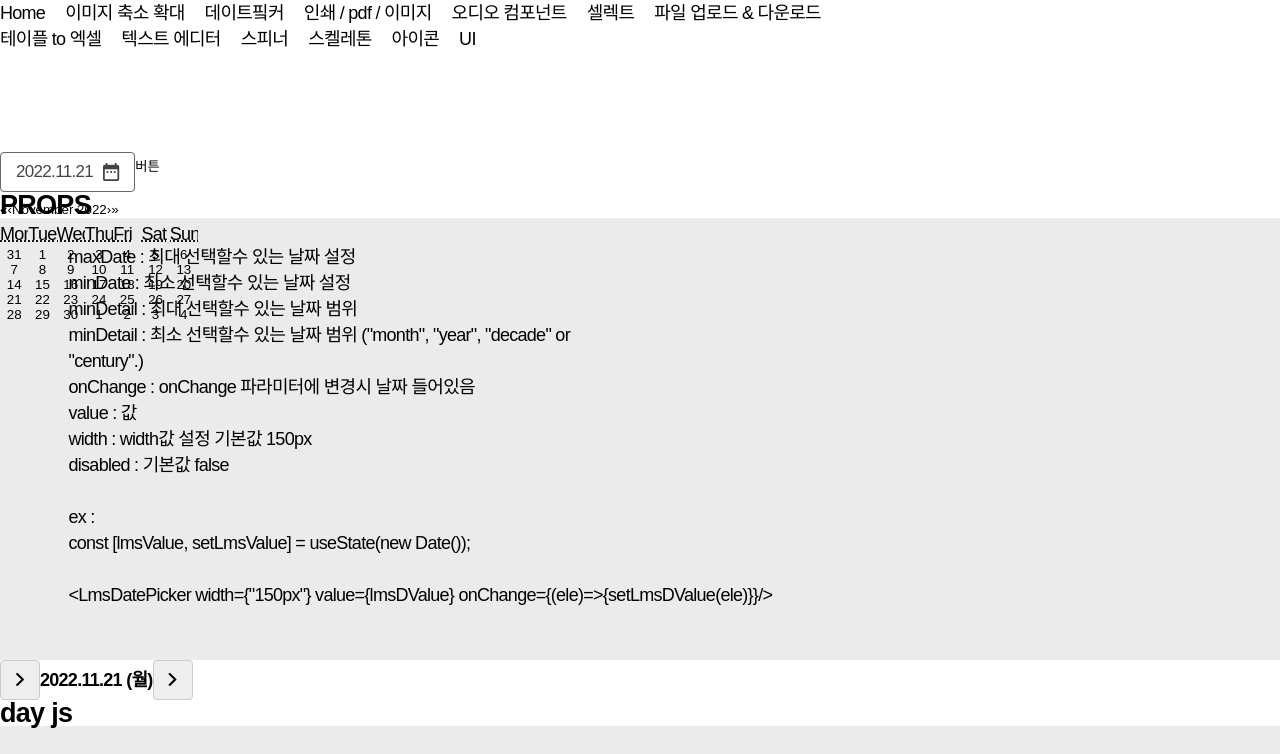
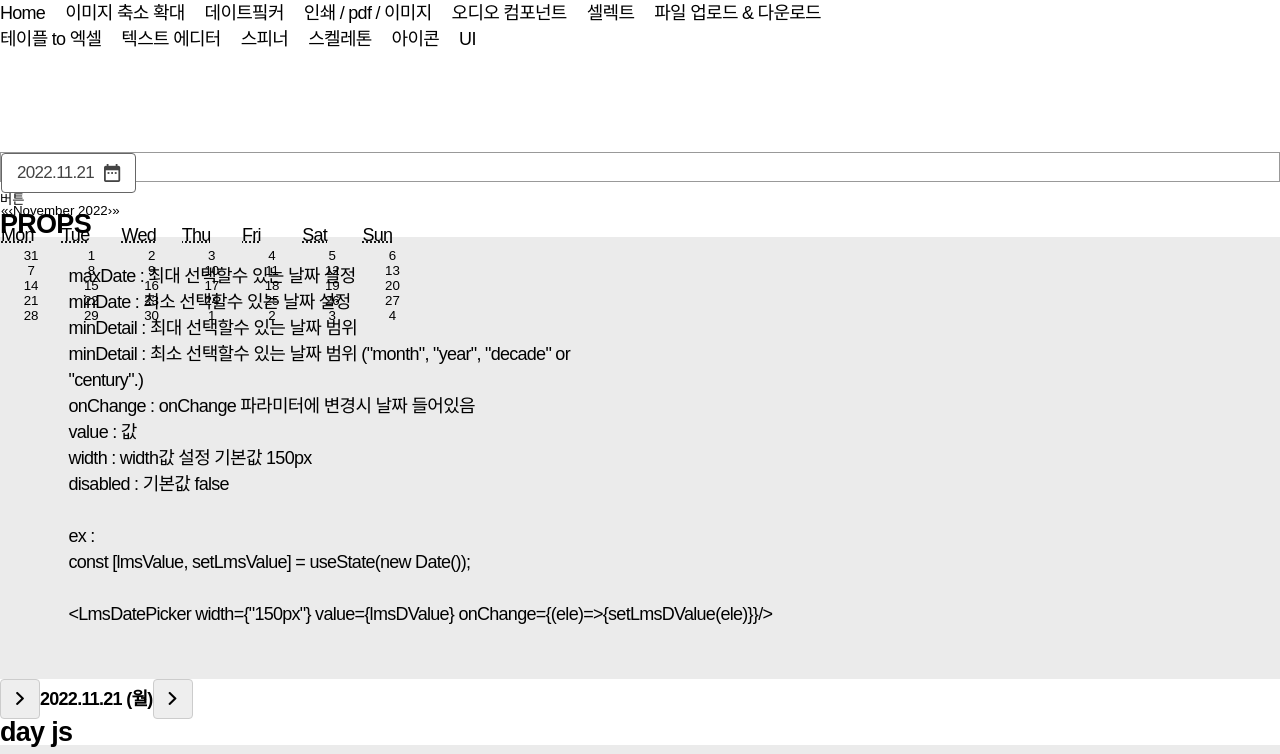
Before and after one commit to mugamgakk/math-lms, a React (Create React App) app: page /components/datepicker in a window 1280 px wide. Shown: the top 754 px of the page. Built offline with nearby package versions, Linux system fonts and the light colour scheme; a web font is replaced by a local one.

Commit message:
ㅁㄴㅇㅁㄴㅇ

```diff
--- a/src/style/ui/_input.scss
+++ b/src/style/ui/_input.scss
@@ -1,4 +1,31 @@
 
+
+.datepicker{
+    background-color: #fff;
+    width: 100%;
+    height: 30px;
+    position: relative;
+    border: 1px solid #999;
+
+    .ic-apple{
+        color: $green;
+    }
+
+    .react-date-picker{
+        width: 100%;
+        height: 100%;
+        display: flex;
+        @include pos-center();
+
+        .react-date-picker__inputGroup{
+            @include flex(start);
+        }
+    }
+
+    .react-date-picker__wrapper{
+        border: none;
+    }
+}
 
 .textInput{
     @include font-style(17);
```
